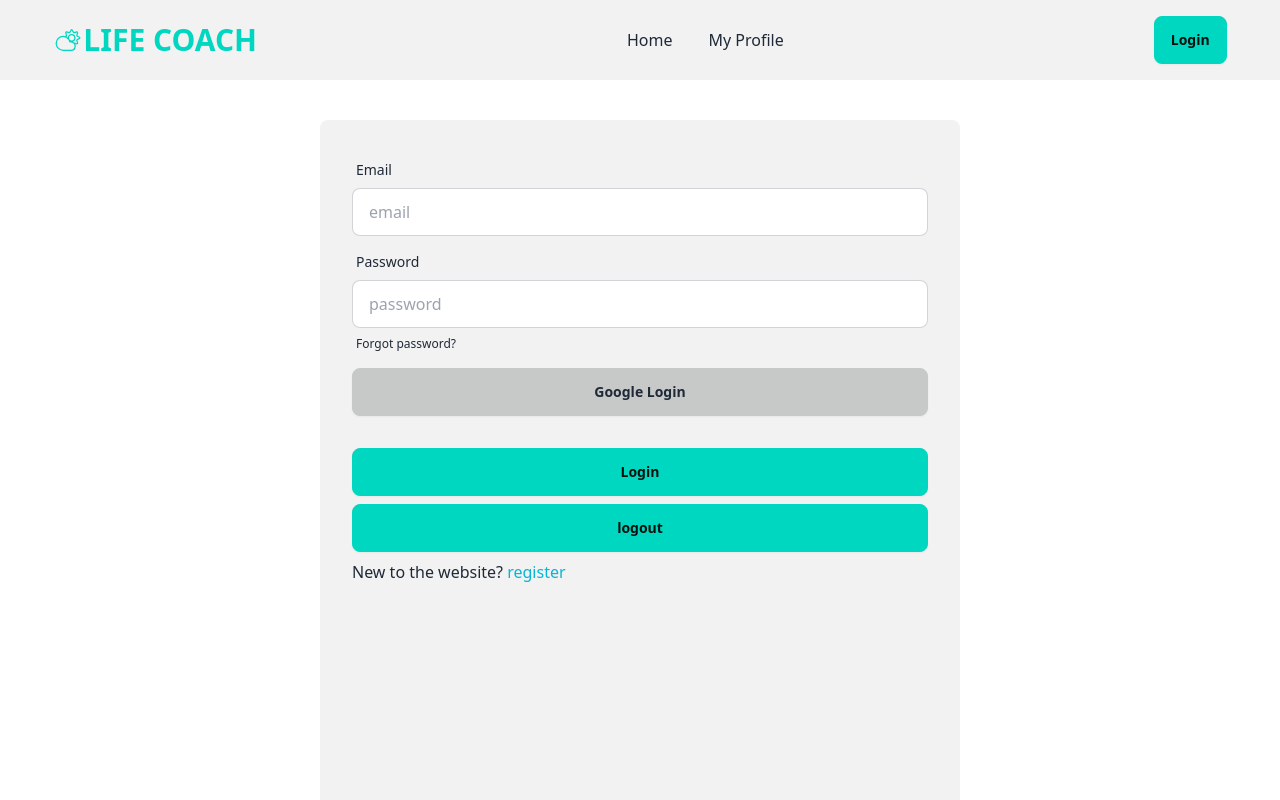
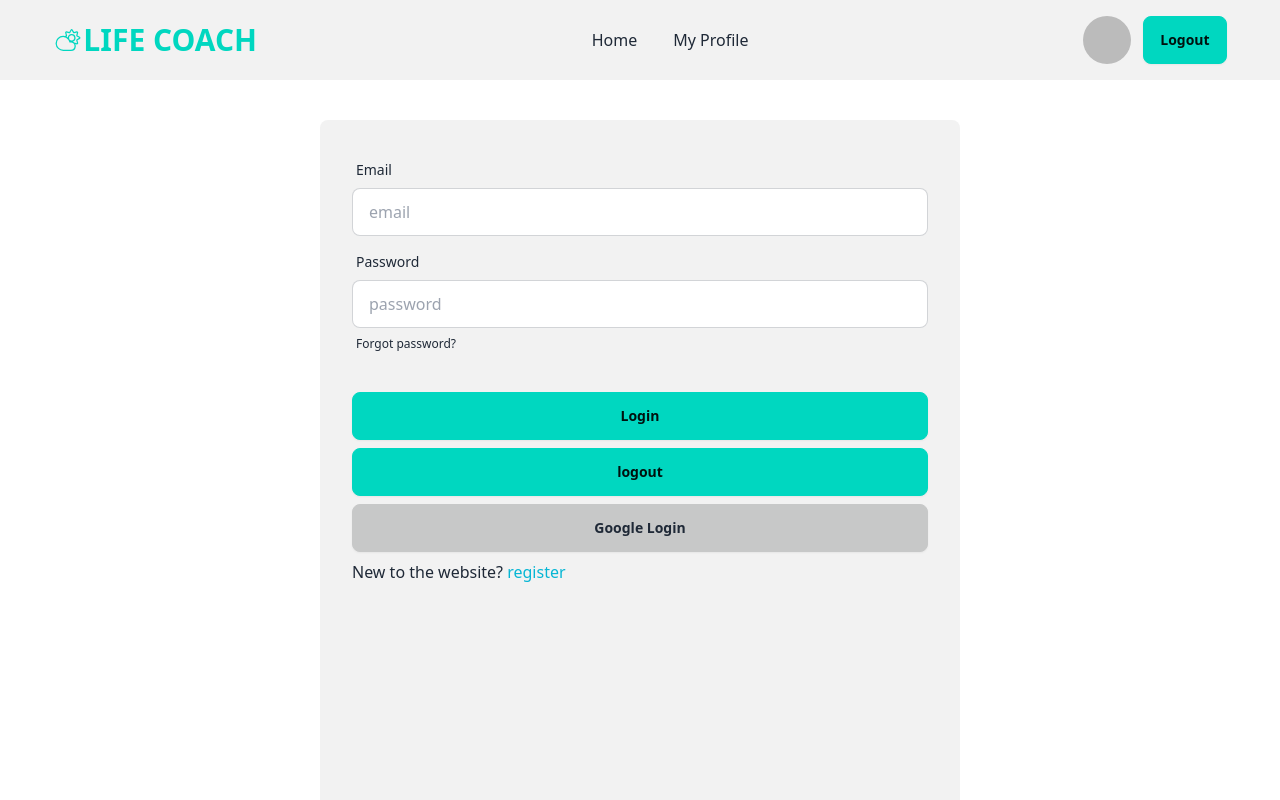
Before and after one commit to habib395/career-coach, a React (Vite) app: page /login in a window 1280 px wide. Shown: the top 800 px of the page. Built offline with nearby package versions, Linux system fonts and the light colour scheme; no server answers; sample sign-in values are in the browser's storage.

Commit message:
navbar section and name section done

```diff
--- a/src/components/AuthProvider/AuthProvider.jsx
+++ b/src/components/AuthProvider/AuthProvider.jsx
@@ -7,12 +7,13 @@ const AuthProvider = ({routes}) => {
     const googleProvider = new GoogleAuthProvider()
 
     const [user, setUser] = useState(null)
+    const [loading, setLoading] = useState(true)
 
     const handleRegister = (email, password)=>{
         return createUserWithEmailAndPassword(auth, email, password)
     }
     const handleLogin = (email, password)=>{
-        signInWithEmailAndPassword(auth, email, password)
+         return signInWithEmailAndPassword(auth, email, password)
     }
 
     const handleLogOut = ()=>{
@@ -20,7 +21,7 @@ const AuthProvider = ({routes}) => {
     }
 
     const handleGoogleLogin = () =>{
-        signInWithPopup(auth, googleProvider)
+        return signInWithPopup(auth, googleProvider)
     }
 
     const manageProfile = (name, image) =>{
@@ -34,12 +35,22 @@ const AuthProvider = ({routes}) => {
         handleLogin,
         handleLogOut,
         handleGoogleLogin,
-        manageProfile
+        manageProfile,
+        user,
+        setUser,
+        loading
     }
 
     useEffect(()=>{
         const unsubscribe = onAuthStateChanged(auth, (currentUser)=>{
             console.log(currentUser)
+            if(currentUser){
+                setUser(currentUser)
+            }else{
+                setUser(null)
+            }
+            setLoading(false)
+
             return () =>{
                 unsubscribe()
             }
--- a/src/components/Login/Login.jsx
+++ b/src/components/Login/Login.jsx
@@ -1,16 +1,32 @@
-import React, { useContext } from "react";
+import React, { useContext, useState } from "react";
 import { AuthContext } from "../AuthProvider/AuthProvider";
-import { NavLink } from "react-router-dom";
+import { NavLink, useLocation, useNavigate } from "react-router-dom";
 
 const Login = () => {
   const {handleGoogleLogin, handleLogin, handleLogOut} = useContext(AuthContext);
+  const [error, setError] = useState()
+  const location = useLocation()
+  const navigate = useNavigate()
 
   const handleSubmit = (e) =>{
     e.preventDefault()
     const email = e.target.email.value
     const password = e.target.password.value
     handleLogin(email, password)
+    .then(res=>{
+        navigate(location.state.from)
+    })
+    .catch(err=>{
+        setError(err.message)
+    })
 }
+
+    const googleLoginHandler = () =>{
+        handleGoogleLogin()
+        .then(res=>{
+            navigate(location.state.from)
+        })
+    }
   return (
     <div>
     <form
@@ -47,11 +63,12 @@ const Login = () => {
           </a>
         </label>
       </div>
-      <button className="btn btn-active" onClick={handleGoogleLogin}>Google Login</button>
       <div className="form-control mt-6">
         <button type="submit" className="btn btn-accent">Login</button>
       </div>
       <button className="btn btn-accent" onClick={handleLogOut}>logout</button>
+      <button className="btn btn-active" onClick={googleLoginHandler}>Google Login</button>
+    {error && <p className="text-red-500">Invalid Email or Password.</p>}
       <p>New to the website? <NavLink className="text-cyan-500" to="/register">register</NavLink></p>
     </form>
     </div>
--- a/src/components/Navbar/Navbar.jsx
+++ b/src/components/Navbar/Navbar.jsx
@@ -1,9 +1,12 @@
-import React from "react";
+import React, { useContext } from "react";
 import "./Navbar.css";
 import { CiCloudSun } from "react-icons/ci";
 import { NavLink } from "react-router-dom";
+import { AuthContext } from "../AuthProvider/AuthProvider";
 
 const Navbar = () => {
+  const { user, handleLogOut } = useContext(AuthContext);
+  console.log(user);
   return (
     <div className="bg-base-200">
       <div className="w-11/12 mx-auto min-h-20  flex justify-between items-center">
@@ -18,9 +21,27 @@ const Navbar = () => {
           </NavLink>
         </div>
         <div>
-          <NavLink to="/login">
-          <button className="btn btn-accent">Login</button>
-          </NavLink>
+          {user?.email ? (
+            <div className="flex gap-3">
+              <div className="relative group">
+                <img
+                  className="w-12 h-12 rounded-full object-cover hover:opacity-75"
+                  src={user.photoURL}
+                  alt={user.displayName}
+                />
+                <span className="absolute bottom-4 left-1/2 -translate-x-1/2 bg-black text-white text-sm px-2 py-1 rounded opacity-0 group-hover:opacity-100 transition-opacity duration-300">
+                  {user.displayName}
+                </span>
+              </div>
+              <button className="btn btn-accent" onClick={handleLogOut}>
+                Logout
+              </button>
+            </div>
+          ) : (
+            <NavLink to="/login">
+              <button className="btn btn-accent">Login</button>
+            </NavLink>
+          )}
         </div>
       </div>
     </div>
--- /dev/null
+++ b/src/components/PrivateRoute/PrivateRoute.jsx
@@ -0,0 +1,17 @@
+import React, { useContext } from 'react';
+import { AuthContext } from '../AuthProvider/AuthProvider';
+import { Navigate, useLocation } from 'react-router-dom';
+
+const PrivateRoute = ({children}) => {
+    const {loading, user} = useContext(AuthContext)
+    const location = useLocation()
+    if(loading){
+        return <h1>Loading...</h1>
+    }
+    if(!user){
+        return <Navigate state={{from:location.pathname}} to="/login"></Navigate>
+    }
+    return children
+};
+
+export default PrivateRoute;
--- a/src/utils/router.jsx
+++ b/src/utils/router.jsx
@@ -5,6 +5,7 @@ import Profile from "../Profile/Profile";
 import Details from "../components/Details/Details";
 import Login from "../components/Login/Login";
 import Register from "../components/Register/Register";
+import PrivateRoute from './../components/PrivateRoute/PrivateRoute';
 
 const router = createBrowserRouter([
     {
@@ -18,11 +19,15 @@ const router = createBrowserRouter([
             },
             {
                 path: "/profile",
-                element:<Profile></Profile>
+                element:<PrivateRoute>
+                    <Profile></Profile>
+                </PrivateRoute>,
             },
             {
                 path: "/details/:id",
-                element:<Details></Details>,
+                element:<PrivateRoute>
+                    <Details></Details>
+                </PrivateRoute>,
                 loader:async({ params })=>{
                     const res =await fetch("/service.json")
                     const data = await res.json()
```
